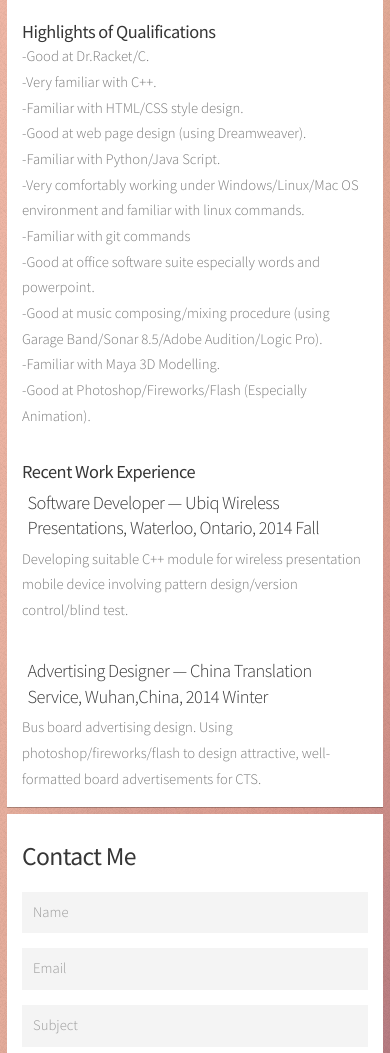
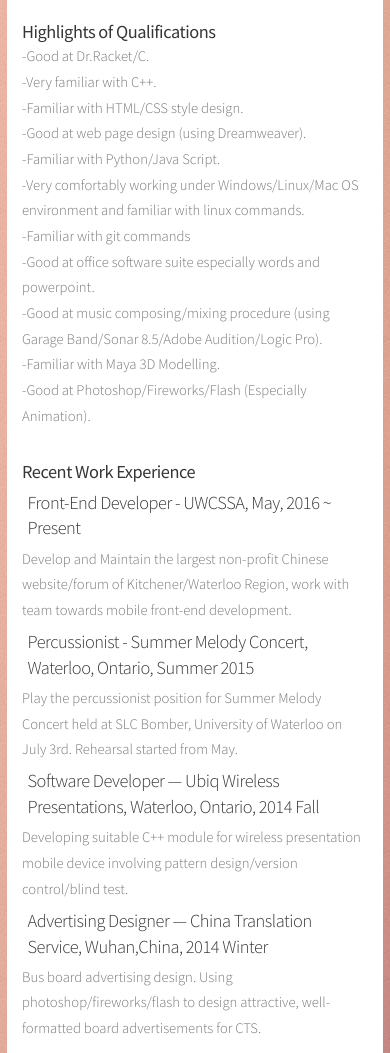
Before and after one commit to solar-song/solar-song.github.io, a plain HTML site: page index.html in a window 390 px wide. Shown: the part 722-1775 px from the top of the page. Drawn offline with Linux system fonts and the light colour scheme.

Commit message:
work experience updated
updated new work experience regarding the current year.

```diff
--- a/index.html
+++ b/index.html
@@ -55,9 +55,8 @@
 									<header><h2>Profile</h2>
 
 
-									2A Honours Computer Science Program at University Of Waterloo</header>
+									3A Honours Computational Mathematics Program at University Of Waterloo</header>
 								    <h3>Highlights of Qualifications</h3>
-
 									<ol><li> -Good at Dr.Racket/C.</li>
 									<li>-Very familiar with C++.</li>
 									<li>-Familiar with HTML/CSS style design.</li>
@@ -80,10 +79,15 @@
 
 
 								     <ol>
+								     <li><h4>Front-End Developer - UWCSSA, May, 2016 ~ Present</h4></li>
+								     <li>Develop and Maintain the largest non-profit Chinese website/forum of Kitchener/Waterloo Region, work with team towards mobile front-end development.
+                                      </li>
+                                      <li><h4>Percussionist - Summer Melody Concert, Waterloo, Ontario, Summer 2015</h4></li>
+                                      <li>Play the percussionist position for Summer Melody Concert held at SLC Bomber, University of Waterloo on July 3rd. Rehearsal started from May.
+                                     </li>
 								     <li><h4>Software Developer — Ubiq Wireless Presentations, Waterloo, Ontario, 2014 Fall</h4></li>
                                       <li>Developing suitable C++ module for wireless presentation mobile device involving pattern design/version control/blind test.</li>
-                                    </ol>
-                                     <ol>
+
 								     <li><h4>Advertising Designer — China Translation Service, Wuhan,China, 2014 Winter</h4></li>
                                       <li>Bus board advertising design. Using photoshop/fireworks/flash to design attractive, well-formatted board advertisements for CTS.</li>
                                     </ol>
```
Also changed, not shown: css/style.css (+7 -1 lines).
